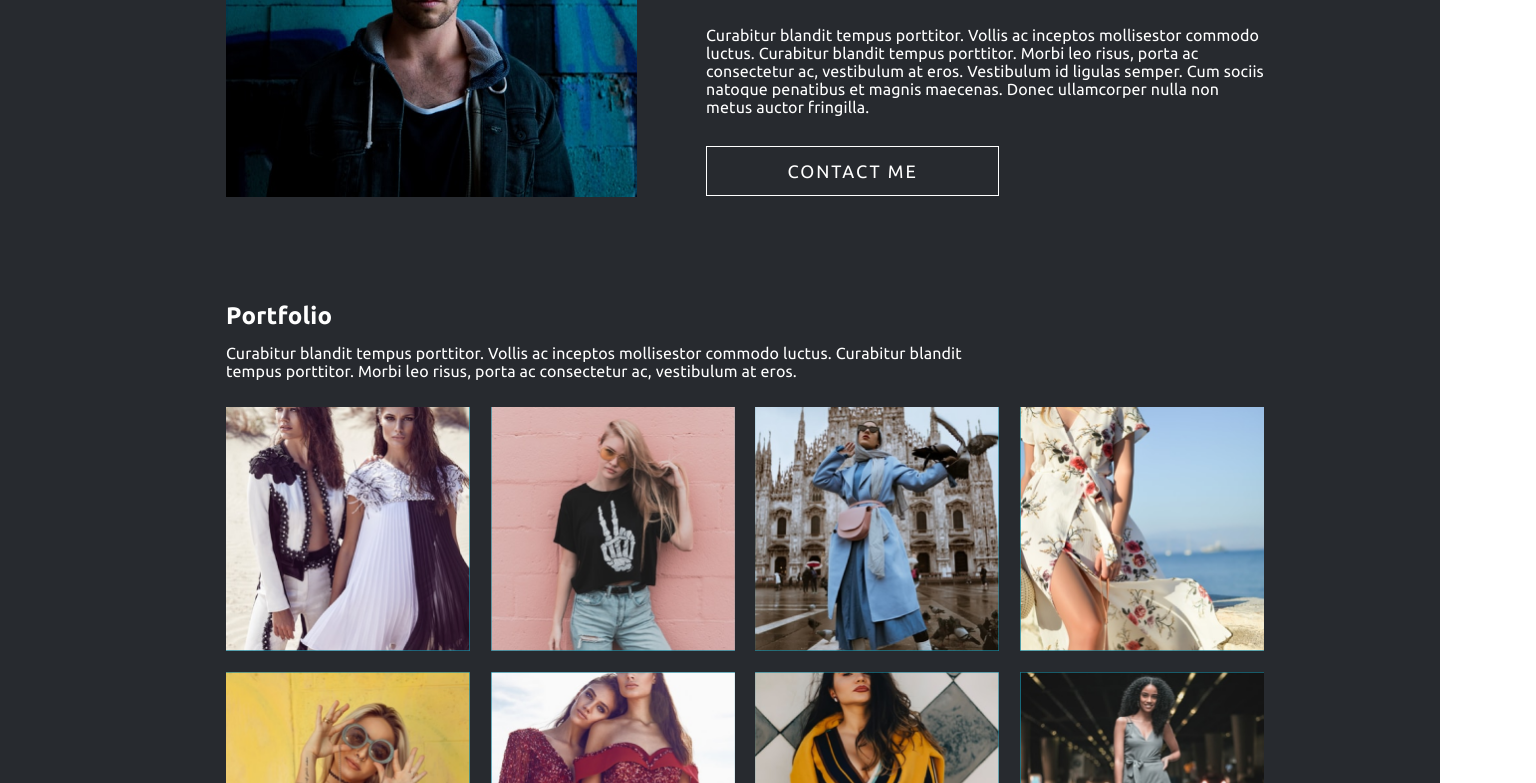
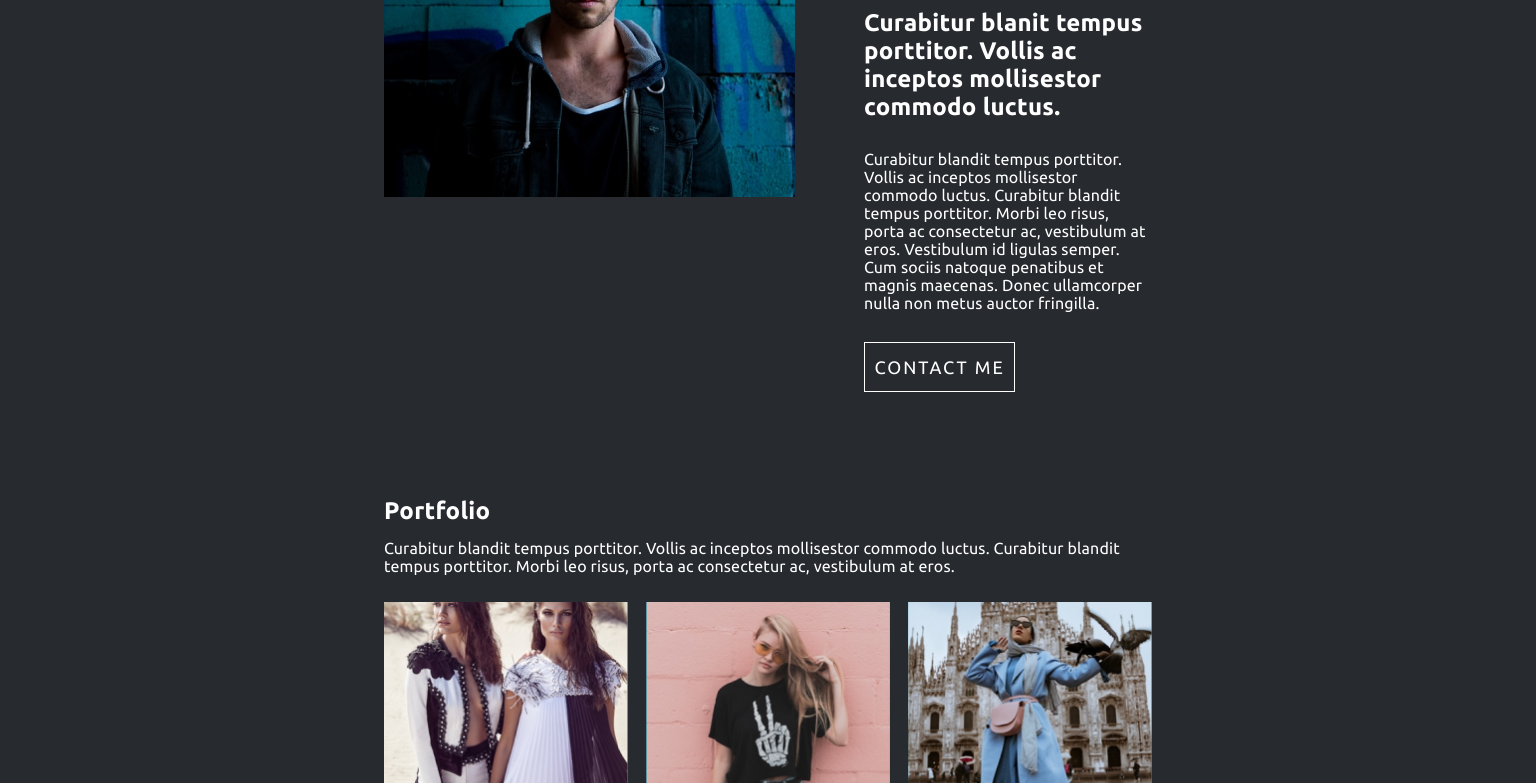
Before and after one commit to Kodmanspp/Exam3, a plain HTML site: page index.html in a window 1536 px wide. Shown: the part 267-1050 px from the top of the page. Drawn offline with Linux system fonts and the light colour scheme.

Commit message:
fix adaptive

```diff
--- a/style.css
+++ b/style.css
@@ -1,6 +1,6 @@
 @import url('https://fonts.googleapis.com/css2?family=Ubuntu:wght@400;500;700&display=swap');
 :root{
-    --width-body: 1440px;
+    --width-body: 100%;
     --width-content: 1038px;
     --white-color: #FFFFFF;
     --black-color: #272A2F;
@@ -442,7 +442,12 @@ main{
         width: 90%;
     }
 }
-
+@media (min-width: 1450px){
+    .container{
+        margin-left: 25%;
+        margin-right: 25%;
+    }
+}
 
 
 
@@ -533,7 +538,7 @@ main{
     }
 
 }
-@media (max-width: 320px){
+@media (max-width: 360px){
     .portfolit__gallery{
         margin-left: 21%;
     }
```
